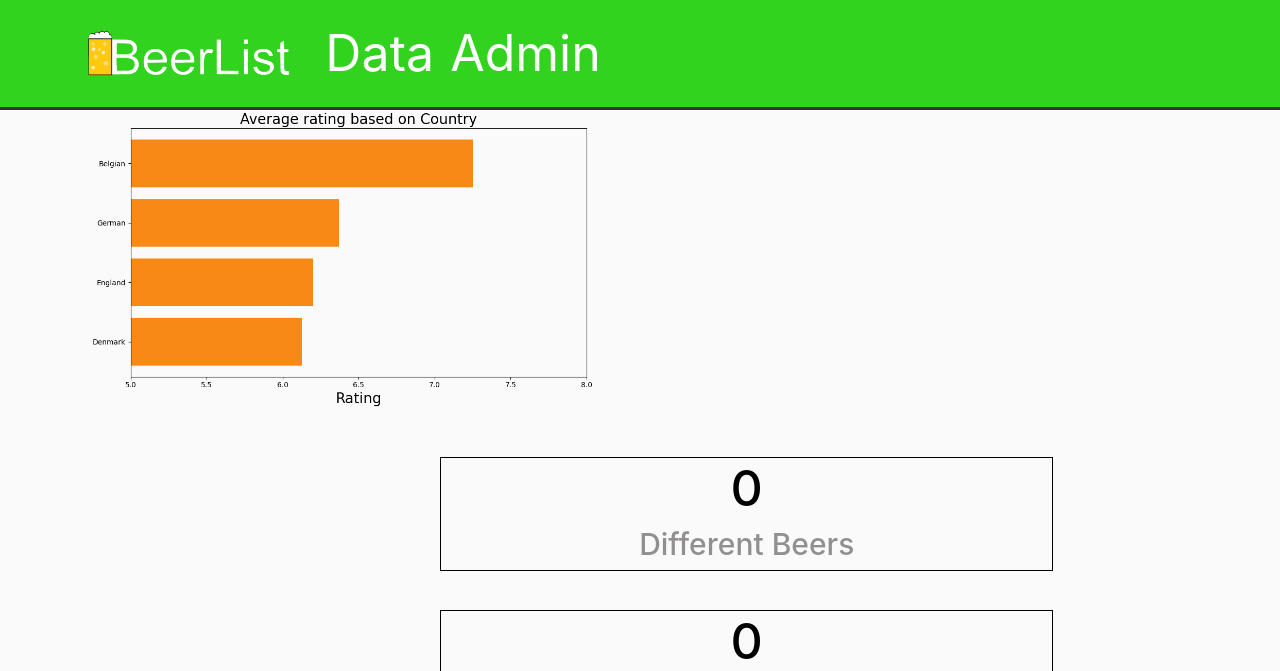
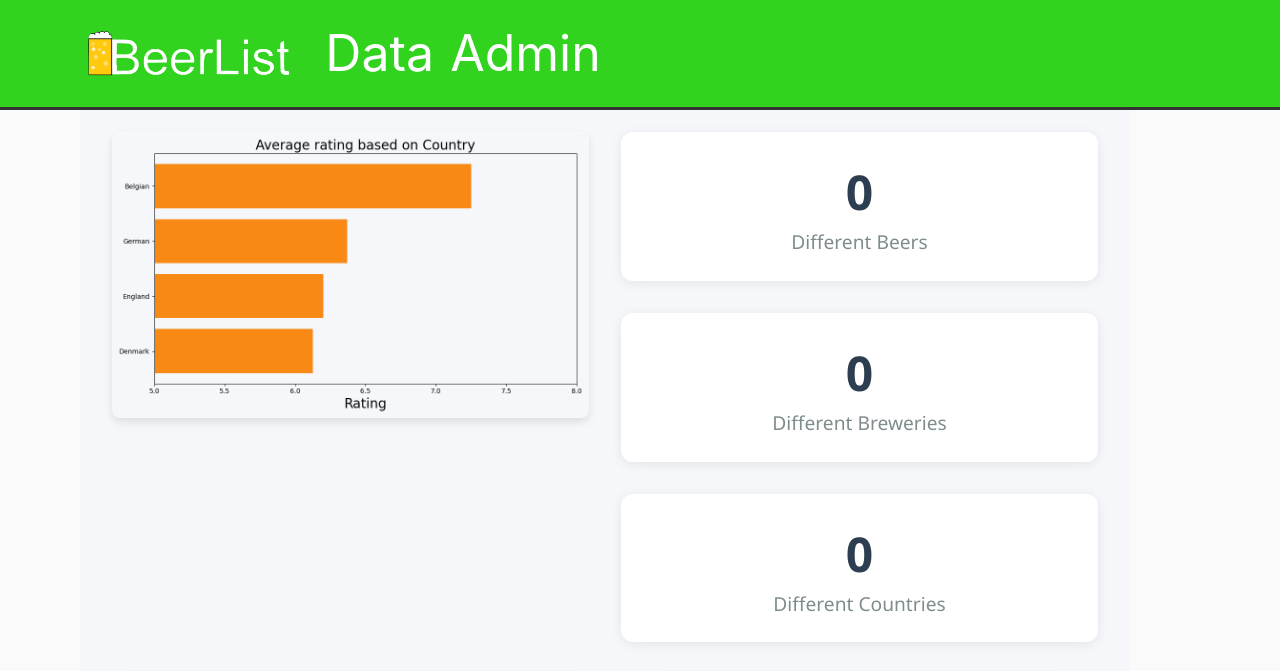
Before and after one commit to Husted42/theDrunkRepository, a Flask app: page / in a window 1280 px wide. Shown: the top 671 px of the page. Run offline with Flask 3, Linux system fonts and the light colour scheme; data that the repository does not hold is empty; parts of the project's set-up code (start-up, migrations or seed data) failed here and were passed over; some libraries are stand-ins or nearby versions.

Commit message:
Updated home page

```diff
--- a/projectBeer/static/home.css
+++ b/projectBeer/static/home.css
@@ -1,60 +1,65 @@
-.main {
+.dashboard-container {
+  display: grid;
+  grid-template-columns: 1fr 1fr;
+  grid-template-rows: auto auto;
+  gap: 2rem;
+  padding: 2rem;
+  font-family: 'Segoe UI', Tahoma, Geneva, Verdana, sans-serif;
+  background-color: #f5f7fa;
 }
 
-.col_ {
-    float: left;
-    width: 50%;
-    padding: 5px;
+.chart-box {
+  display: flex;
+  flex-direction: column;
+  gap: 1rem;
 }
 
-.donout {
-    float: right;
-    width: 50%;
-    height: 30%;
-    padding: 5px;
+.chart {
+  width: 100%;
+  border-radius: 8px;
+  box-shadow: 0 4px 8px rgba(0,0,0,0.1);
 }
 
-.result{
-    /* border: solid 1px #000; */
-    float: right;
-    height: 495.89px;
-    width: 766.5px;
+.stats-section {
+  display: flex;
+  flex-direction: column;
+  justify-content: center;
+  gap: 2rem;
 }
 
-
-.displayNumber{
-    color: black;
-    text-align: center;
+.stat-card {
+  background: white;
+  padding: 1.5rem;
+  border-radius: 12px;
+  box-shadow: 0 2px 12px rgba(0,0,0,0.08);
+  text-align: center;
+  transition: transform 0.2s ease;
 }
 
-.displayText{
-    color: black;
-    text-align: center;
+.stat-card:hover {
+  transform: translateY(-4px);
 }
 
-/*.avgBy{
-    display: block;
-    margin-left: 0;
-    margin-right: auto;
-} */
-
-.box_{
-    margin-left: auto;
-    margin-right: auto;
-    margin-top: 5%;
-    position: relative;
-    border: 1px solid #000000;
-    width: 80%;
-
+.stat-number {
+  font-size: 3rem;
+  font-weight: bold;
+  color: #2c3e50;
 }
 
-.res_number{
-    color: #000;
-    text-align: center;
-    font-size: 50px;
+.stat-label {
+  font-size: 1.2rem;
+  color: #7f8c8d;
 }
 
-.res_title{
-    text-align: center;
-    font-size: 30px;
+.donut-chart {
+  display: flex;
+  justify-content: center;
+  align-items: center;
 }
+
+.donut-img {
+  max-width: 100%;
+  height: auto;
+  border-radius: 12px;
+  box-shadow: 0 4px 12px rgba(0,0,0,0.1);
+}
--- a/projectBeer/templates/home.html
+++ b/projectBeer/templates/home.html
@@ -1,38 +1,35 @@
 {% extends "layout.html" %}
 {% block content %}
-  <div class = "main">
-    <div class = "col_">
-      <img src="static/plots/avgByCoun.png" class="avgBy" width="100%" height="80%" alt="">
+<div class="dashboard-container">
+  <!-- Top-left: avgByCoun -->
+  <div class="chart-box">
+    <img src="static/plots/avgByCoun.png" class="chart" alt="Average by Country">
+  </div>
+
+  <!-- Top-right: stats -->
+  <div class="stats-section">
+    <div class="stat-card">
+      <div class="stat-number">{{ diffBeer }}</div>
+      <div class="stat-label">Different Beers</div>
     </div>
-    <div class="result">
-      <div class="box_">
-        <h1 class="res_number">
-          {{ diffBeer }}
-        </h1>
-        <h1 class="res_title">
-          Different Beers
-        </h1>
-      </div>
-      <div class="box_">
-        <h1 class="res_number">
-          {{ diffBrew }}
-        </h1>
-        <h1 class="res_title">
-          Different breweries
-        </h1>
-      </div>
-      <div class="box_">
-        <h1 class="res_number">
-          {{ diffCoun }}
-        </h1>
-        <h1 class="res_title">
-          Different countries
-        </h1>
-      </div>
+    <div class="stat-card">
+      <div class="stat-number">{{ diffBrew }}</div>
+      <div class="stat-label">Different Breweries</div>
     </div>
-    <img src="static/plots/donoutChart.png" class="donout" width="100%" height="80%" alt="">
-    <div class = "col_">
-      <img src="static/plots/avgByBrew.png" class="avgBy" width="100%" height="80%" alt="">
+    <div class="stat-card">
+      <div class="stat-number">{{ diffCoun }}</div>
+      <div class="stat-label">Different Countries</div>
     </div>
   </div>
-  {% endblock content %}
+
+  <!-- Bottom-left: avgByBrew -->
+  <div class="chart-box">
+    <img src="static/plots/avgByBrew.png" class="chart" alt="Average by Brewery">
+  </div>
+
+  <!-- Bottom-right: donut chart -->
+  <div class="donut-chart">
+    <img src="static/plots/donoutChart.png" class="donut-img" alt="Donut Chart">
+  </div>
+</div>
+{% endblock content %}
```
